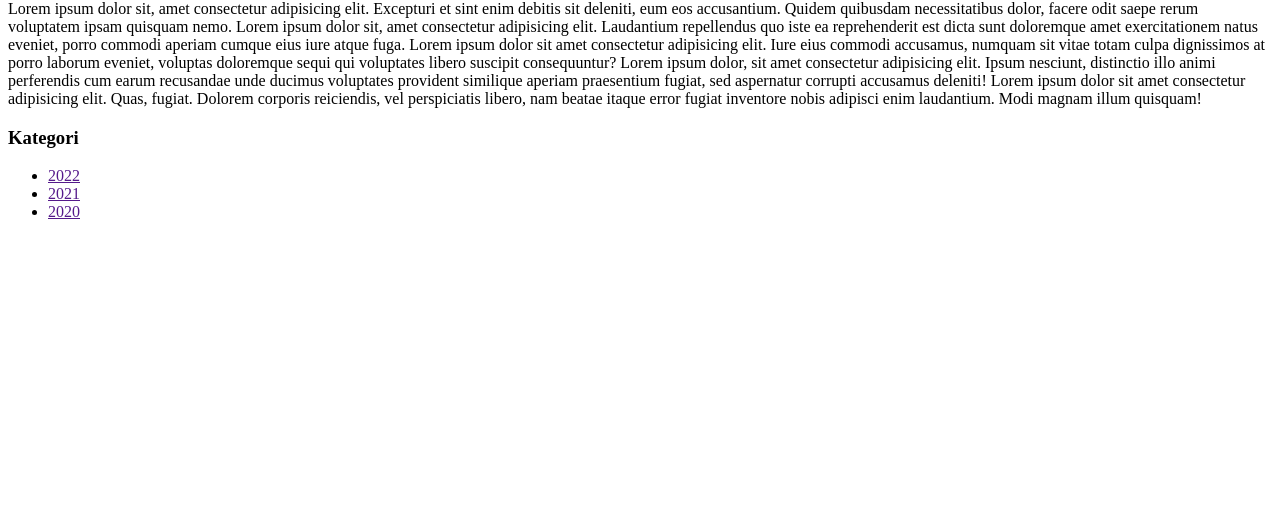
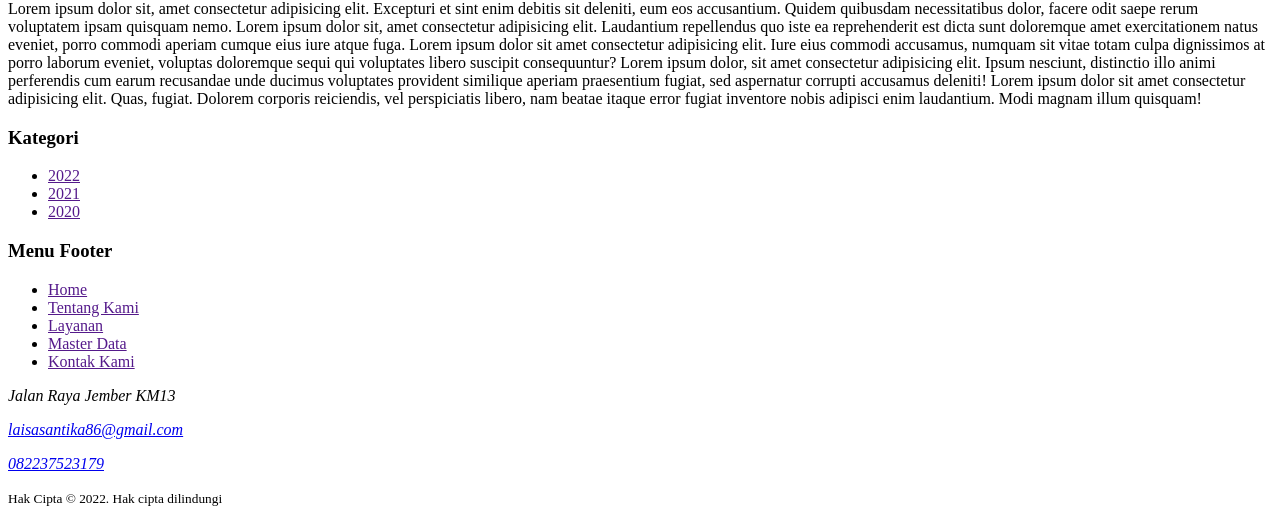
Before and after one commit to laisasantika20/vsga-html-css, a plain HTML site: page index.html in a window 1280 px wide. Shown: the part 1154-1677 px from the top of the page. Before the commit the page ends 1391 px from the top, so only its background shows below. Drawn offline with Linux system fonts and the light colour scheme.

Commit message:
selesai struktur html

```diff
--- a/index.html
+++ b/index.html
@@ -68,6 +68,30 @@
           </div>
         </aside>
       </section>
+
+      <footer>
+        <div>
+          <h3>Menu Footer</h3>
+          <ul>
+            <li><a href="">Home</a></li>
+            <li><a href="">Tentang Kami</a></li>
+            <li><a href="">Layanan</a></li>
+            <li><a href="">Master Data</a></li>
+            <li><a href="">Kontak Kami</a></li>
+          </ul>
+        </div>
+        <div>
+          <address>
+            <p>Jalan Raya Jember KM13</p>
+            <p><a href="mailto: laisasantika86@gmail.com">laisasantika86@gmail.com</a></p>
+            <p><a href="tel: 082237523179">082237523179</a></p>
+          </address>
+        </div>
+      </footer>
+
+      <div>
+        <p><small>Hak Cipta &copy; 2022. Hak cipta dilindungi</small></p>
+      </div>
     </div>
   </body>
 </html>
```
